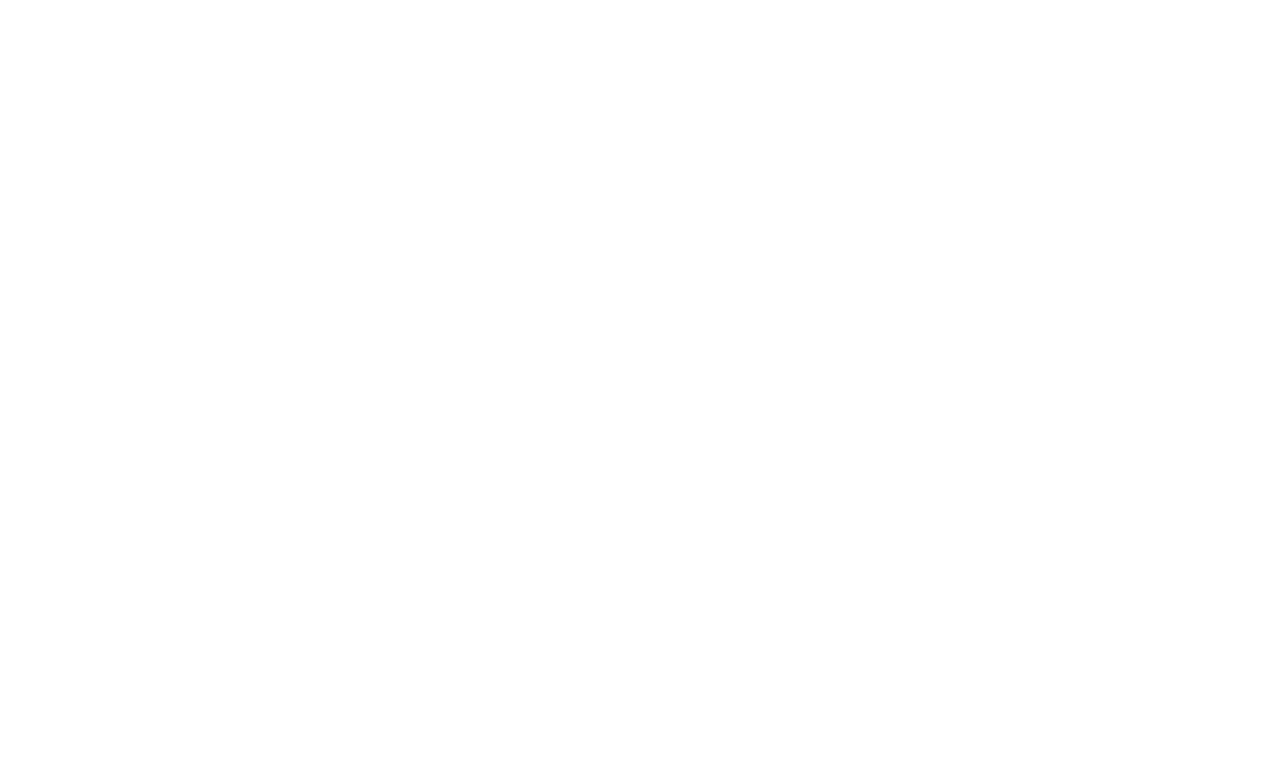
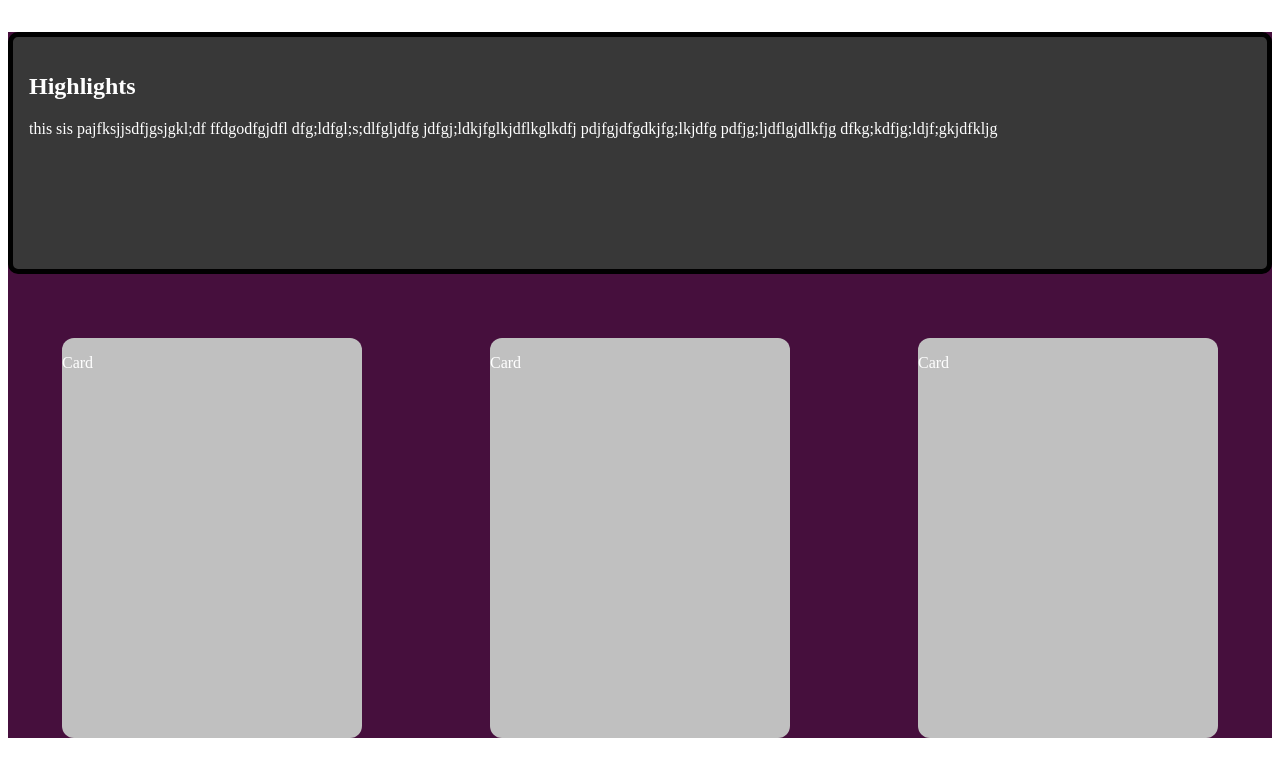
Before and after one commit to Alexander-Sturgeon/OpenSource_Crixus, a React (Vite) app in the folder Crixus/client/: page / in a window 1280 px wide. Shown: the top 776 px of the page. Built offline with nearby package versions, Linux system fonts and the light colour scheme.

Commit message:
feat:Home page feat: Navbar

```diff
--- /dev/null
+++ b/Crixus/client/src/components/ItemCard.tsx
@@ -0,0 +1,13 @@
+import "../styles/ItemCard.css"
+
+//function ItemCard({item}: Item)
+function ItemCard(){
+
+    return(
+        <div className="item-card-main">
+            <p>Card</p>
+        </div>
+    )
+}
+
+export default ItemCard;
--- a/Crixus/client/src/pages/HomePage.tsx
+++ b/Crixus/client/src/pages/HomePage.tsx
@@ -1,9 +1,21 @@
+import "../styles/HomePage.css";
 
+import ItemCard from "../components/ItemCard";
 
 function HomePage(){
     return(
-        <div>
-
+        <div className="home-main">
+            {/* Highlights */}
+            <div className="home-highlights">
+                <h2>Highlights</h2>
+                <p>this sis pajfksjjsdfjgsjgkl;df ffdgodfgjdfl dfg;ldfgl;s;dlfgljdfg jdfgj;ldkjfglkjdflkglkdfj  pdjfgjdfgdkjfg;lkjdfg pdfjg;ljdflgjdlkfjg dfkg;kdfjg;ldjf;gkjdfkljg</p>
+            </div>
+            {/* Item Display */}
+            <div className="home-tool-highlights">
+                <ItemCard/>
+                <ItemCard/>
+                <ItemCard/>
+            </div>
         </div>
     )
 }
--- a/Crixus/client/src/styles/HomePage.css
+++ b/Crixus/client/src/styles/HomePage.css
@@ -0,0 +1,20 @@
+.home-main{
+    background-color: #460F3D;
+    color: white;
+    max-height: 1080px ;
+}
+.home-highlights{
+    border: 5px solid black;
+    background-color: #383838;
+    margin: 2rem 0rem 2rem;
+    height: 200px;
+    border-radius: 10px;
+    padding: 1rem;
+}
+.home-tool-highlights{
+    margin: 4rem 1rem 4rem;
+    gap: 8rem;
+    max-height: 700px;
+    display: flex;
+    justify-content: center;
+}
--- /dev/null
+++ b/Crixus/client/src/styles/ItemCard.css
@@ -0,0 +1,6 @@
+.item-card-main{
+    background-color: #C0C0C0;
+    border-radius: .75rem;
+    width: 300px;
+    height: 400px;
+}
```
Also changed, not shown: Crixus/client/src/components/NavBar.tsx (+27 -7 lines), Crixus/client/src/components/SideBar.tsx (added, +30 -0 lines), Crixus/client/src/styles/NavBar.css (added, +51 -0 lines), Crixus/client/src/assets/drawer.png (added).
